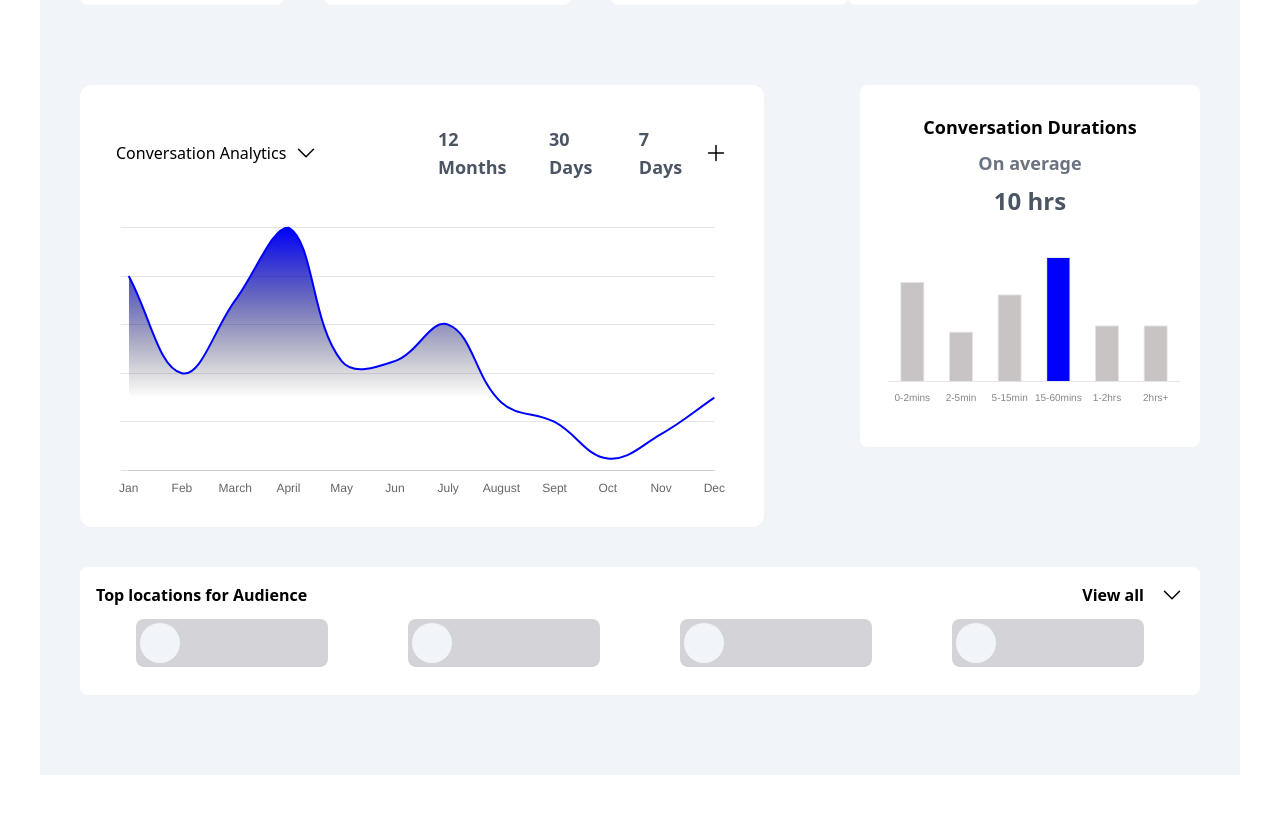
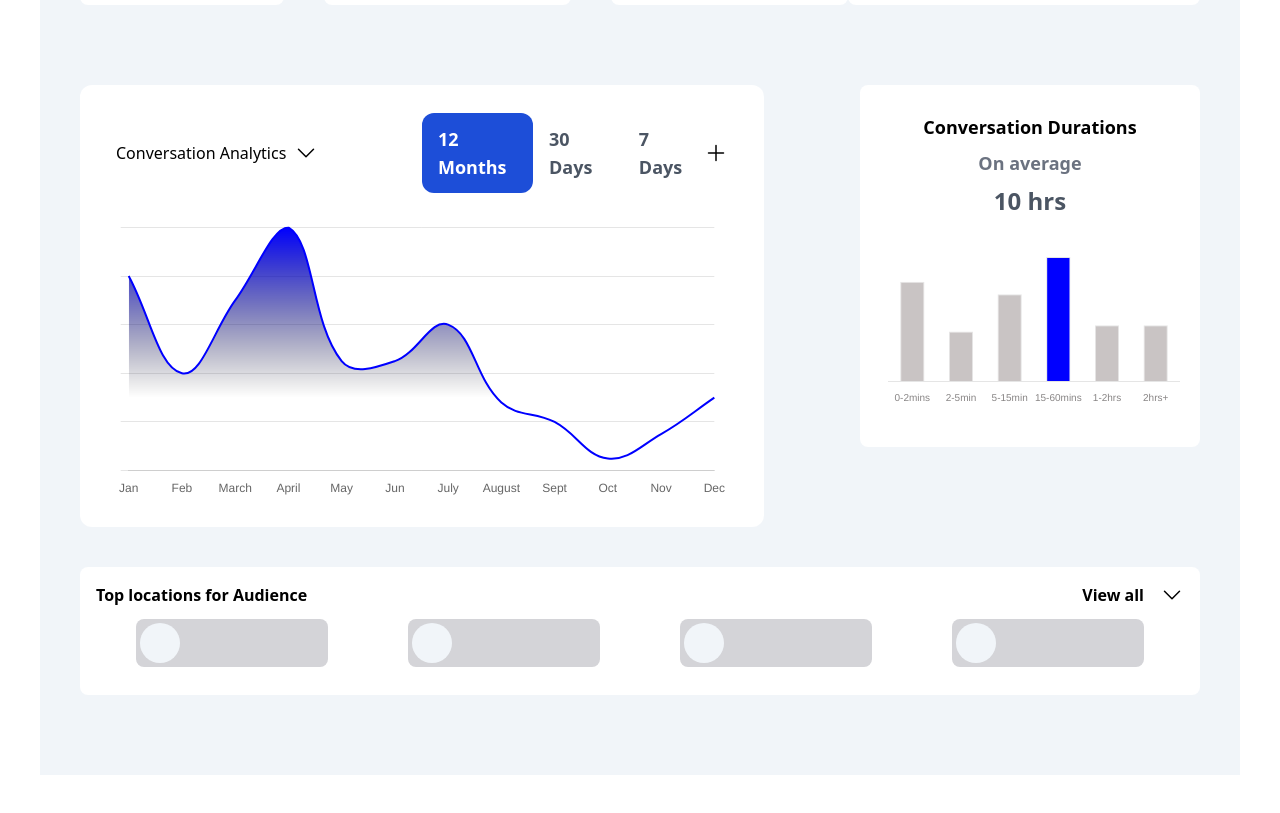
Before and after one commit to Ikendu/linegraph, a React (Vite) app: page / in a window 1280 px wide. Shown: the part 1638-2451 px from the top of the page. Built offline with nearby package versions, Linux system fonts and the light colour scheme.

Commit message:
dynamic time selection

```diff
--- a/src/components/FinalChart.jsx
+++ b/src/components/FinalChart.jsx
@@ -1,10 +1,17 @@
 import { Line } from 'react-chartjs-2'
 import { DownIcon, PlusIcon } from '../assets/Icons'
-import { useState } from 'react'
+import { useEffect, useState } from 'react'
 
-const stlye = 'text-lg text-lg text-gray-600 font-semibold p-3 px-4'
-//const newStyle = 'text-lg text-xl text-gray-600 font-semibold p-3 px-4 bg-blue-500'
+const stlye = 'text-lg text-lg text-gray-600 font-semibold p-3 px-4 cursor-pointer'
+const newStyle = stlye + 'px-4 bg-blue-700 rounded-xl text-white cursor-pointer'
+
 const FinalChart = ({ chartData }) => {
+  const [stlye1, setStyle1] = useState(stlye)
+
+  useEffect(() => {
+    setStyle1(newStyle)
+  }, [])
+
   return (
     <div className='px-2 '>
       <div className='grid grid-cols-2 items-center'>
@@ -12,7 +19,7 @@ const FinalChart = ({ chartData }) => {
           Conversation Analytics <DownIcon />
         </p>
         <div className='flex justify-between items-center'>
-          <span className={stlye}>12 Months</span>
+          <span className={stlye1}>12 Months</span>
           <span className={stlye}>30 Days</span>
           <span className={stlye}>7 Days</span>
           <span>
```
